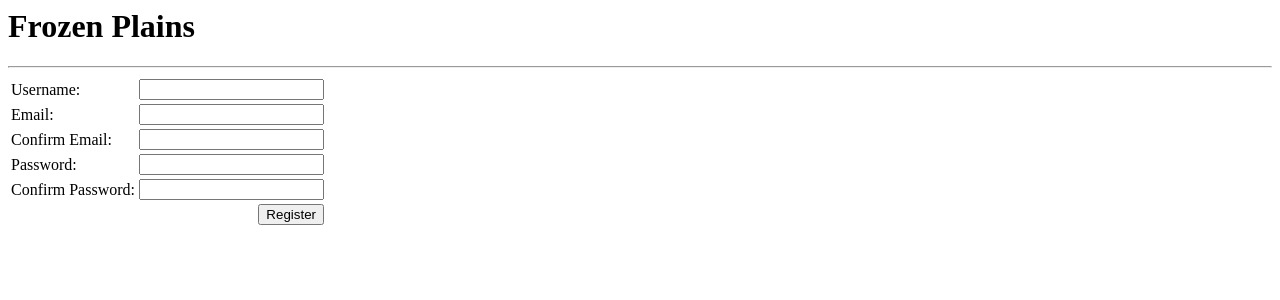
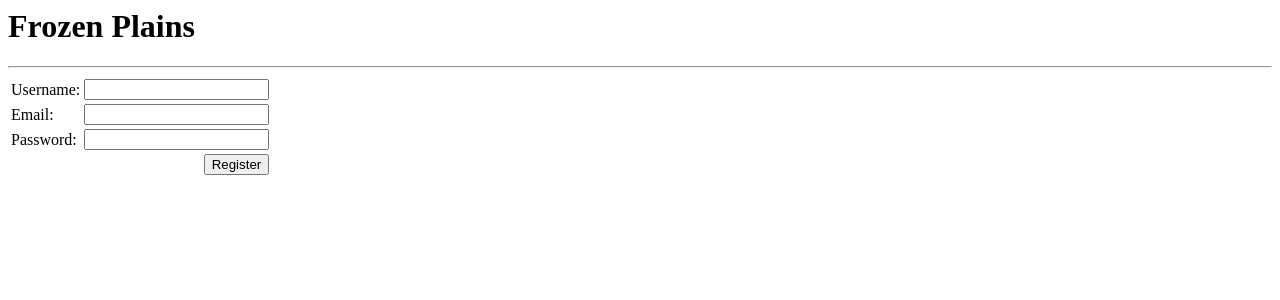
Before and after one commit to sheenabandy/frozen, a PHP site: page /register.php in a window 1280 px wide. Shown: the top 300 px of the page. Run offline with PHP 8.4, Linux system fonts and the light colour scheme.

Commit message:
cleaned up register form and started writing documentation

```diff
--- a/register.php
+++ b/register.php
@@ -20,26 +20,10 @@
 	</tr>
 	<tr>
 		<td>
-			Confirm Email:
-		</td>
-		<td>
-			<input type="text" name="emailconfirm" id="emailconfirm">
-		</td>
-	</tr>
-	<tr>
-		<td>
 			Password:
 		</td>
 		<td>
 			<input type="password" name="password" id="password">
-		</td>
-	</tr>
-	<tr>
-		<td>
-			Confirm Password:
-		</td>
-		<td>
-			<input type="password" name="passwordconfirm" id="passwordconfirm">
 		</td>
 	</tr>
 	<tr>
```
Also changed, not shown: Documentation.txt (added).
